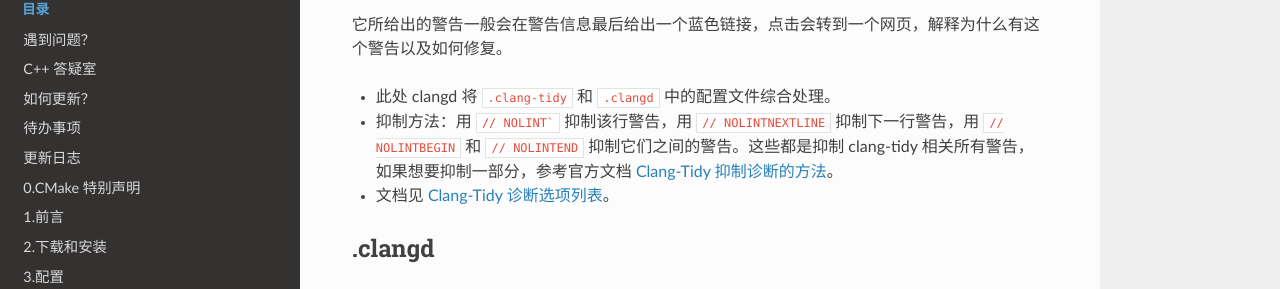
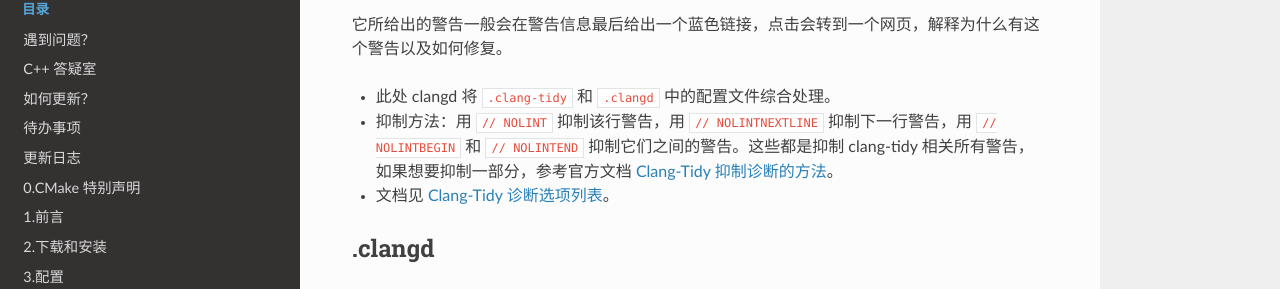
Before and after one commit to FeignClaims/vscode_cpp_starter, a Sphinx documentation site: the page built from docs/source/explain.rst, in a window 1280 px wide and 900 px high, scrolled down 698 px. Shown: the part 144-433 px from the top of the window. Built offline with Sphinx 7.4.7 and the Read the Docs theme 2.0.0, drawn with Linux system fonts in a browser that asks for light colours.

Commit message:
typo: 删除多余的标点符号

````diff
--- a/docs/source/explain.rst
+++ b/docs/source/explain.rst
@@ -43,7 +43,7 @@
 它所给出的警告一般会在警告信息最后给出一个蓝色链接，点击会转到一个网页，解释为什么有这个警告以及如何修复。
 
 - 此处 clangd 将 ``.clang-tidy`` 和 ``.clangd`` 中的配置文件综合处理。
-- 抑制方法：用 ``// NOLINT``` 抑制该行警告，用 ``// NOLINTNEXTLINE`` 抑制下一行警告，用 ``// NOLINTBEGIN`` 和 ``// NOLINTEND`` 抑制它们之间的警告。这些都是抑制 clang-tidy 相关所有警告，如果想要抑制一部分，参考官方文档 `Clang-Tidy 抑制诊断的方法`_。
+- 抑制方法：用 ``// NOLINT`` 抑制该行警告，用 ``// NOLINTNEXTLINE`` 抑制下一行警告，用 ``// NOLINTBEGIN`` 和 ``// NOLINTEND`` 抑制它们之间的警告。这些都是抑制 clang-tidy 相关所有警告，如果想要抑制一部分，参考官方文档 `Clang-Tidy 抑制诊断的方法`_。
 - 文档见 `Clang-Tidy 诊断选项列表`_。
 
 .clangd
--- a/docs/source/verify.rst
+++ b/docs/source/verify.rst
@@ -13,7 +13,7 @@
 - 黄色的信息为警告，表示代码写得可能不够好。
 
   - 其中一些黄色警告是由 clang-tidy 给出的，这种一般会在警告信息最后给出一个蓝色链接，点击会转到一个网页，解释为什么有这个警告以及如何修复。
-  - 如果想要抑制 clang-tidy 产生的警告警告，则用 ``// NOLINT``` 可以抑制该行警告，用 ``// NOLINTNEXTLINE`` 抑制下一行警告，用 ``// NOLINTBEGIN`` 和 ``// NOLINTEND`` 抑制它们之间的警告。这些都是抑制 clang-tidy 相关所有警告，如果想要抑制一部分，参考官方文档 `Clang-Tidy 抑制诊断的方法`_参考 `Clang-Tidy 抑制诊断的方法`_。
+  - 如果想要抑制 clang-tidy 产生的警告警告，则用 ``// NOLINT`` 可以抑制该行警告，用 ``// NOLINTNEXTLINE`` 抑制下一行警告，用 ``// NOLINTBEGIN`` 和 ``// NOLINTEND`` 抑制它们之间的警告。这些都是抑制 clang-tidy 相关所有警告，如果想要抑制一部分，参考官方文档 `Clang-Tidy 抑制诊断的方法`_参考 `Clang-Tidy 抑制诊断的方法`_。
 
 - 红色的信息为错误，表示代码无法运行。
 
````
